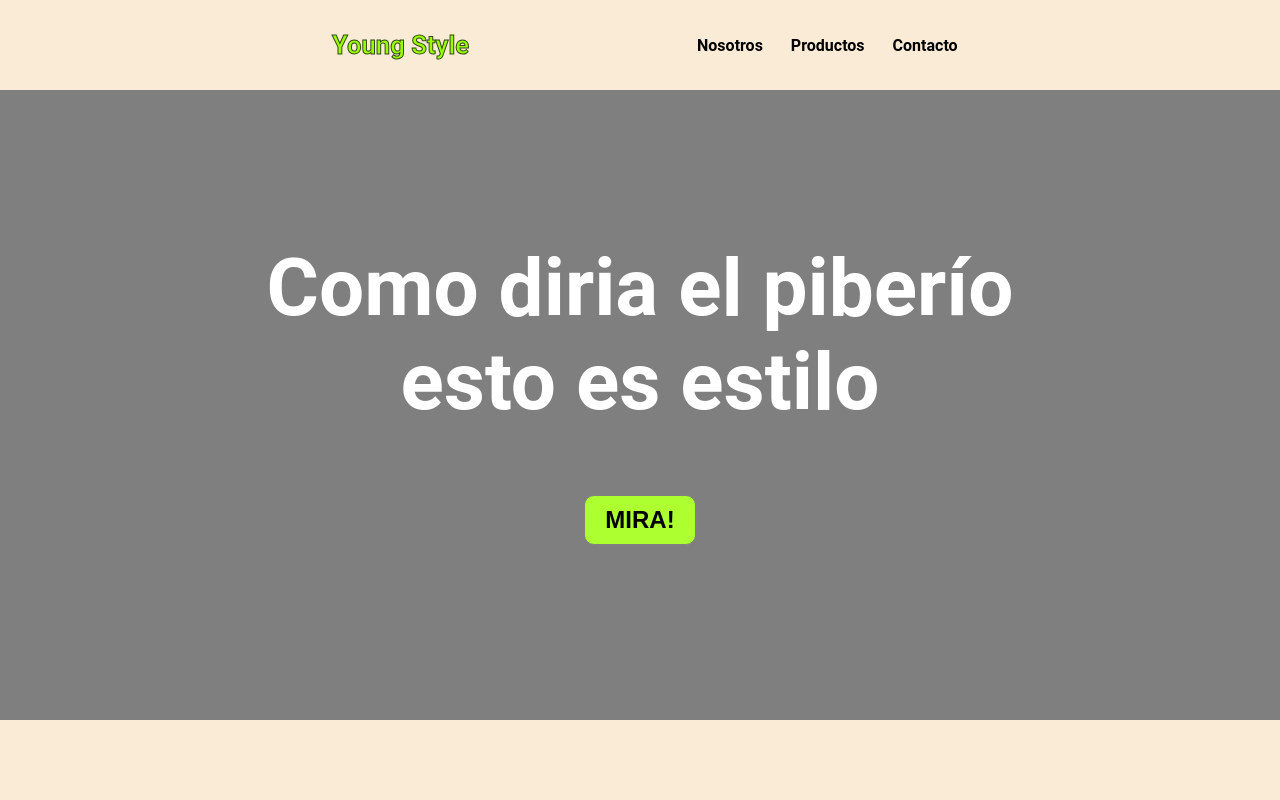
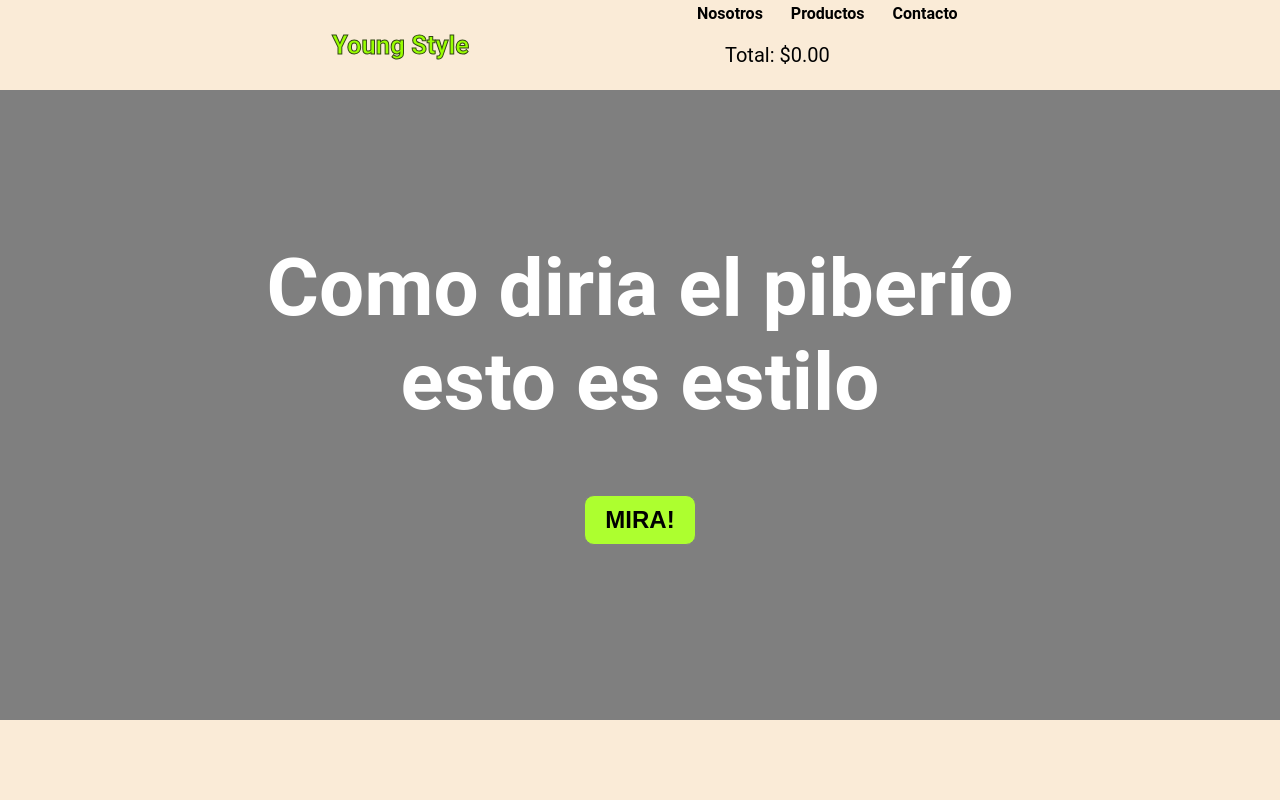
Before and after one commit to LautiCeballos/TPO, a plain HTML site: page index.html in a window 1280 px wide. Shown: the top 800 px of the page. Drawn offline with nearby package versions, Linux system fonts and the light colour scheme.

Commit message:
Agregado de carrito

```diff
--- a/index.html
+++ b/index.html
@@ -19,6 +19,10 @@
                 <a href="#somos-youngstyle">Nosotros</a>
                 <a href="#nuestros-productos">Productos</a>
                 <a href="#contacto">Contacto</a>
+                <div id="cart-container">
+                    <ul id="cart-items"></ul>
+                    <p>Total: <span id="cart-total">$0.00</span></p>
+                </div>
             </nav>
         </div>
     </header>
--- a/style.css
+++ b/style.css
@@ -243,6 +243,10 @@ footer ul{
 footer iframe{
     display: none;
 }
+#cart-container {
+    display: flex;
+    align-items: center;
+}
 
 @media (min-width:720px){
     header{
```
